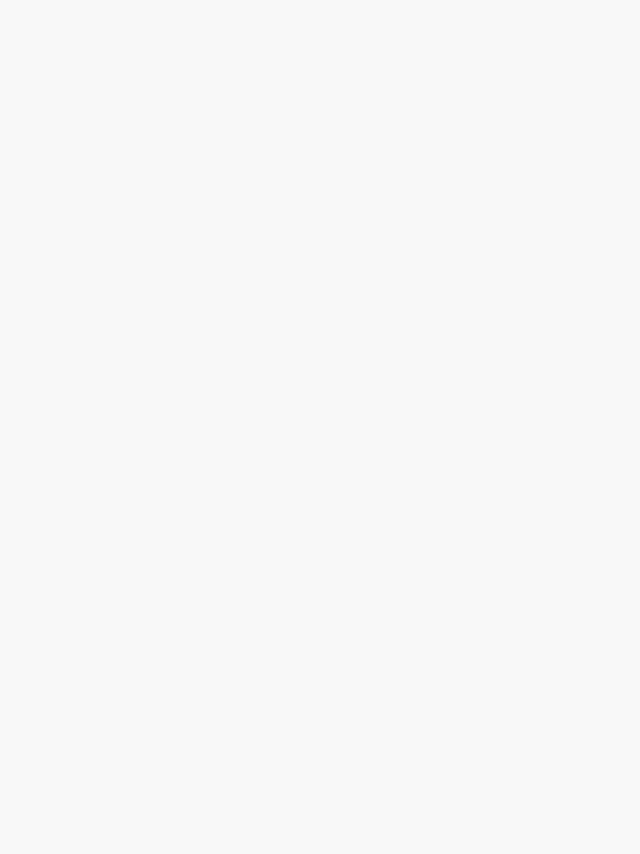
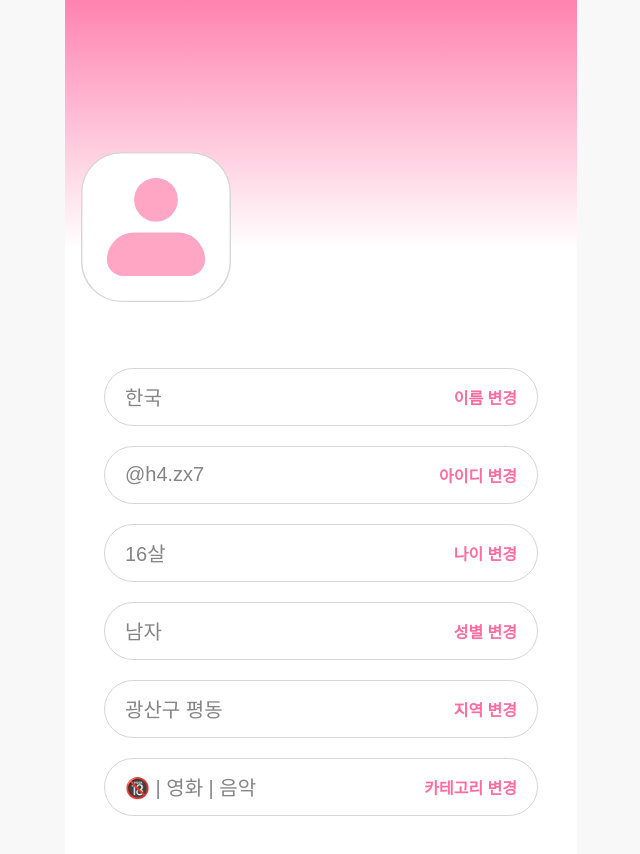
Before and after one commit to HelloCarBotCube/HCBC-Front, a React (Vite) app: page /Profile in a window 1280 px wide. Before the commit this address had no page. Shown: the top 854 px of the page, without its empty margins (319-959 px from the left). Before the commit the page ends 800 px from the top, so only its background shows below. Built offline with nearby package versions, Linux system fonts and the light colour scheme.

Commit message:
CSS오류 및 프로필 페이지 추가

```diff
--- a/package.json
+++ b/package.json
@@ -12,7 +12,7 @@
   "dependencies": {
     "react": "^19.1.1",
     "react-dom": "^19.1.1",
-    "react-router-dom": "^7.9.1"
+    "react-router-dom": "^7.9.3"
   },
   "devDependencies": {
     "@eslint/js": "^9.33.0",
--- a/src/App.jsx
+++ b/src/App.jsx
@@ -3,6 +3,7 @@
 import Login from "./login/login";
 import Signup from "./SignUp/Signup";
 import Main from "./main/Main";
+import Profile from "./component/Profile";
 import "./SignUp/index.css";
 import "./login/index.css";
 import "./main/index.css";
@@ -13,6 +14,7 @@
       <Route path="/" element={<Login />} />
       <Route path="/signup" element={<Signup />} />
       <Route path="/main" element={<Main />} />
+      <Route path="/Profile" element={<Profile />} />
     </Routes>
   );
 }
--- /dev/null
+++ b/src/component/Profile.css
@@ -0,0 +1,110 @@
+body {
+  background-color: #f8f8f8;
+  margin: 0;
+  font-family: "Pretendard", sans-serif;
+  display: flex;
+  flex-direction: column;
+  align-items: center;
+  justify-content: center;
+  max-height: 100vh;
+
+}
+
+.p-container {
+  display: flex;
+  flex-direction: column;
+  align-items: center;
+}
+.p-back {
+  align-self: flex-start;
+  margin: 64px 0 0 64px;
+  font-size: 20px;
+  color: #404040;
+  cursor: pointer;
+}
+
+.p-wrap {
+  width: 100%;
+  display: flex;
+  justify-content: center;
+  align-items: center;
+}
+
+.p-card {
+  width: 512px;
+  height: 992px;
+  background: linear-gradient(#ff6b9f 0%, #ffffff 30%);
+  border-radius: 20px;
+  text-align: center;
+
+}
+
+.p-icon {
+  width: 150px;
+  height: 150px;
+  margin: 200px 0 66px 16px;
+  display: flex;
+  align-items: center;
+  justify-content: flex-start;
+}
+.p-icon img {
+  width: 100%;
+  height: 100%;
+}
+
+.p-field {
+  display: flex;
+  justify-content: space-between;
+  align-items: center;
+  background: #FFFFFF;
+  border: 1px solid #D6D6D7;
+  border-radius: 30px;
+  padding: 16px 20px;
+  margin: 20px auto;
+  transition: border 0.6s;
+  width: 392px;
+  height: 24px;
+}
+
+.p-field span {
+  color: #858486;
+  font-size: 20px;
+  font-weight: 500;
+}
+
+.p-field:focus-within {
+  border: 1px solid #ff6b9f;
+}
+
+.p-field input {
+  flex: 1;
+  border: none;
+  outline: none;
+  background: transparent;
+  color: #858486;
+  font-size: 20px;
+  font-weight: 500;
+  font-family: 'pretendard', sans-serif;
+}
+
+.p-edit,
+.p-apply {
+  border: none;
+  background: none;
+  font-size: 16px;
+  font-weight: bold;
+  color: #ff6b9f;
+  cursor: pointer;
+  outline: none;
+  padding: 0;
+}
+
+.p-edit :focus,
+.p-apply :focus {
+  outline: none;
+}
+
+
+.p-back{
+  border: none;
+}
--- /dev/null
+++ b/src/component/Profile.jsx
@@ -0,0 +1,106 @@
+import React, { useState } from 'react';
+import { useNavigate } from 'react-router-dom';
+import './Profile.css';
+import HIcon from '../assets/profile-h.svg';
+
+const Profile = () => {
+  const [profile, setProfile] = useState({
+    name: '한국',
+    id: '@h4.zx7',
+    age: '16살',
+    gender: '남자',
+    location: '광산구 평동',
+    category: '🔞 | 영화 | 음악',
+  });
+
+  const [editingField, setEditingField] = useState(null);
+  const [tempValue, setTempValue] = useState('');
+
+  const navigate = useNavigate();
+  const goHome = () => navigate('/main');
+
+  const handleEdit = (field) => {
+    setEditingField(field);
+    setTempValue(profile[field]);
+  };
+
+  const handleApply = (field) => {
+    setProfile((prev) => ({ ...prev, [field]: tempValue }));
+    setEditingField(null);
+  };
+
+  const renderField = (fieldKey, buttonLabel) => (
+    <div
+      className="p-field"
+      key={fieldKey}
+      onClick={() => {
+        if (editingField !== fieldKey) handleEdit(fieldKey);
+      }}
+    >
+      {editingField === fieldKey ? (
+        <>
+          <input
+            type="text"
+            value={tempValue}
+            onChange={(e) => setTempValue(e.target.value)}
+            onClick={(e) => e.stopPropagation()}
+            onKeyDown={(e) => {
+              if (e.key === 'Enter') {
+                e.stopPropagation();
+                handleApply(fieldKey);
+              }
+            }}
+            autoFocus
+          />
+          <button
+            className="p-apply"
+            onClick={(e) => {
+              e.stopPropagation();
+              handleApply(fieldKey);
+            }}
+          >
+            적용하기
+          </button>
+        </>
+      ) : (
+        <>
+          <span>{profile[fieldKey]}</span>
+          <button
+            className="p-edit"
+            onClick={(e) => {
+              e.stopPropagation();
+              handleEdit(fieldKey);
+            }}
+          >
+            {buttonLabel}
+          </button>
+        </>
+      )}
+    </div>
+  );
+
+  return (
+    <div className="p-container">
+      <button type="button" className="p-back" onClick={goHome}>
+        ← 홈으로 가기
+      </button>
+
+      <div className="p-wrap">
+        <div className="p-card">
+          <div className="p-icon">
+            <img src={HIcon} alt="profile icon" />
+          </div>
+
+          {renderField('name', '이름 변경')}
+          {renderField('id', '아이디 변경')}
+          {renderField('age', '나이 변경')}
+          {renderField('gender', '성별 변경')}
+          {renderField('location', '지역 변경')}
+          {renderField('category', '카테고리 변경')}
+        </div>
+      </div>
+    </div>
+  );
+};
+
+export default Profile;
--- /dev/null
+++ b/src/component/User.css
@@ -0,0 +1,102 @@
+.user-container {
+  display: flex;
+  justify-content: center;
+  align-items: center;
+  height: 100vh;
+  box-sizing: border-box;
+}
+
+.user-card {
+  background: linear-gradient(#ff6b9f 0%, #ffffff 30%);
+  border-radius: 15px;
+  overflow: hidden;
+  display: flex;
+  flex-direction: column;
+  width: 370px;
+  height: 720px;
+  position: relative;
+}
+.user-wrap {
+  margin-top: 146px;
+  padding-left: 11px;
+  height: 108px;
+}
+
+.icon {
+  width: 108px;
+  height: 108px;
+}
+
+.user-body {
+  padding: 25px 11px 11px;
+}
+
+.user-name {
+  font-weight: 700;
+  font-size: 18px;
+  margin-left: 8px;
+  color: #5C5C5C;
+}
+
+.user-id {
+  color: #8E8E8E;
+  font-size: 18px;
+  margin-top: 2px;
+  margin-left: 8px;
+  font-weight: 500;
+}
+
+.user-tag-card {
+  margin-top: 30px;
+  border: 1px solid #D6D6D7;
+  border-radius: 30px;
+  padding: 14px;
+  min-height: 159px;
+}
+
+.user-tags {
+  display: flex;
+  flex-wrap: nowrap;
+  gap: 6px;
+}
+.user-tag {
+  display: inline-flex;
+  align-items: center;
+  height: 38px;
+  padding: 2px 13px;
+  border-radius: 999px;
+  background: #FF6B9F;
+  color: #ffffff;
+  font-weight: 400;
+  font-size: 12px;
+}
+.user-tag-card .user-tags + .user-tags {
+  margin-top: 8px;   /* 줄 간격 살짝만 */
+}
+
+
+
+.user-button {
+  width: 274px;
+  height: 44px;
+  margin-top: 18px;
+  border: 1px solid #D6D6D7;
+  background: #ffffff;
+  border-radius: 12px;
+  font-weight: 600;
+  cursor: pointer;
+  color: #5C5C5C;
+  font-size: 14px;
+   position: absolute;
+  left: 50%;
+  transform: translateX(-50%);
+  bottom: 30px;
+  margin: 0;
+  display: inline-flex;
+  align-items: center;
+  justify-content: center;
+}
+
+.user-button:hover {
+  background: #fafafa;
+}
--- /dev/null
+++ b/src/component/User.jsx
@@ -0,0 +1,70 @@
+import { useNavigate } from "react-router-dom";
+import { useEffect, useState } from "react";
+import "./User.css";
+import profileImg from "../assets/profile-h.svg";
+
+const DEFAULT_USER = {
+  name: "한국",
+  handle: "@h4.zx7",
+  tags: ["🔞", "영화", "음악", "남자", "16살", "광산구 평동"],
+};
+
+export default function User() {
+  const [user, setUser] = useState(DEFAULT_USER);
+
+  const navigate = useNavigate();
+
+  useEffect(() => {
+    try {
+      const raw = localStorage.getItem("hcbc_user");
+      if (!raw) return;
+      const u = JSON.parse(raw);
+      setUser({
+        name: u?.name?.trim() || DEFAULT_USER.name,
+        handle: u?.id ? `@${u.id}` : DEFAULT_USER.handle,
+        tags:
+          Array.isArray(u?.categories) && u.categories.length > 0
+            ? u.categories
+            : DEFAULT_USER.tags,
+      });
+    } catch {
+    }
+  }, []);
+  const PER_ROW = 3;
+  const tags1 = (user.tags || []).slice(0, PER_ROW);
+  const tags2 = (user.tags || []).slice(PER_ROW, PER_ROW * 2);
+
+  return (
+    <div className="user-container">
+      <aside className="user-card">
+        <div className="user-wrap">
+          <img src={profileImg} alt="아이콘" className="icon" />
+        </div>
+
+        <div className="user-body">
+          <div className="user-name">{user.name}</div>
+          <div className="user-id">{user.handle}</div>
+
+          <div className="user-tag-card">
+            <div className="user-tags user-tags1">
+              {tags1.map((t, i) => (
+                <span key={`t1-${i}`} className="user-tag">{t}</span>
+              ))}
+            </div>
+            {tags2.length > 0 && (
+              <div className="user-tags user-tags2">
+                {tags2.map((t, i) => (
+                  <span key={`t2-${i}`} className="user-tag">{t}</span>
+                ))}
+              </div>
+            )}
+          </div>
+
+          <button type="button" className="user-button" onClick={() =>
+            navigate("/Profile")
+          }>프로필</button>
+        </div>
+      </aside>
+    </div>
+  );
+}
--- a/src/login/index.css
+++ b/src/login/index.css
@@ -65,7 +65,7 @@
   left: 5px;
 }
 
-button {
+.login-button {
   width: 376px;
   height: 60px;
   border-radius: 16px;
@@ -77,7 +77,7 @@
   color: #ffffff;
 }
 
-button:hover {
+.login-button:hover {
   background-color: #ff4f8d;
 }
 
--- a/src/login/login.jsx
+++ b/src/login/login.jsx
@@ -149,7 +149,7 @@
       <div id="message">
         <span className="message">{message} </span>
       </div>
-      <button type="submit" onClick={handleLogin}>
+      <button type="submit" onClick={handleLogin} className="login-button">
         로그인
       </button>
       <div className="footer">
--- a/src/main/Main.jsx
+++ b/src/main/Main.jsx
@@ -1,16 +1,14 @@
 import List from "../component/List";
 import Random from "../component/Random";
+import User from "../component/User";
 import "./index.css";
 
 export default function Main() {
   return (
     <div className="main-page">
-      <div className="chat-list-section">
-        <List />
-      </div>
-      <div className="random-match-section">
-        <Random />
-      </div>
+      <div className="chat-list-section"><List /></div>
+      <div className="random-match-section"><Random /></div>
+      <div className="profile-section"><User /></div>
     </div>
   );
 }
```
Also changed, not shown: src/assets/profile-h.svg (added), 1 other file (tests, documents, lock files or other folders).
